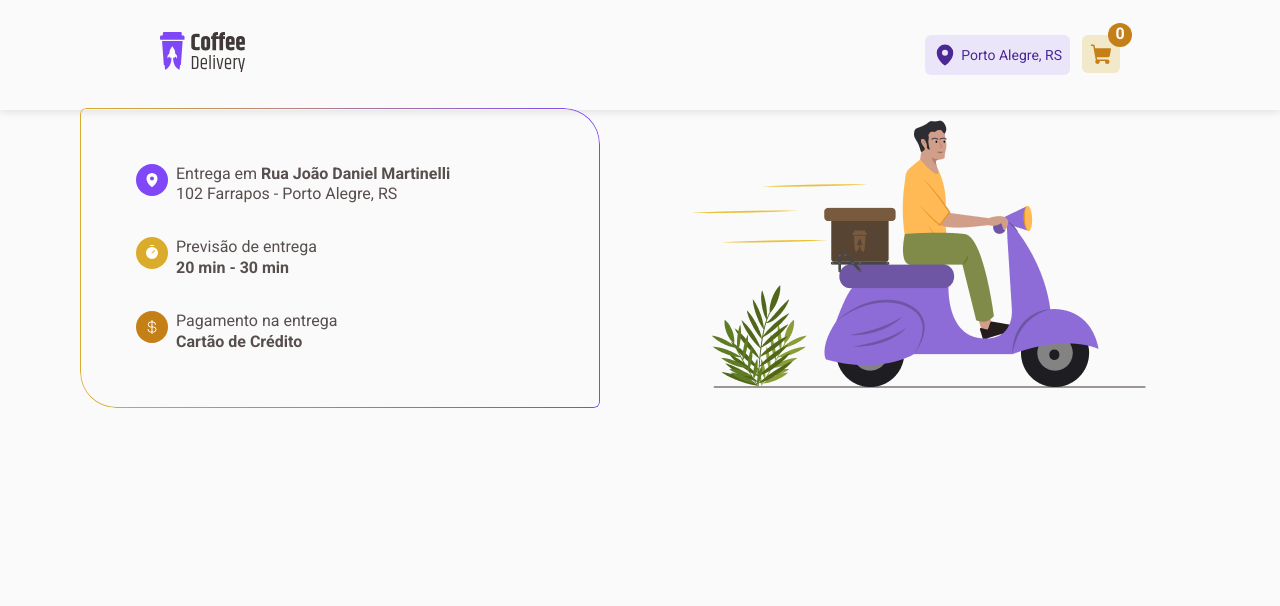
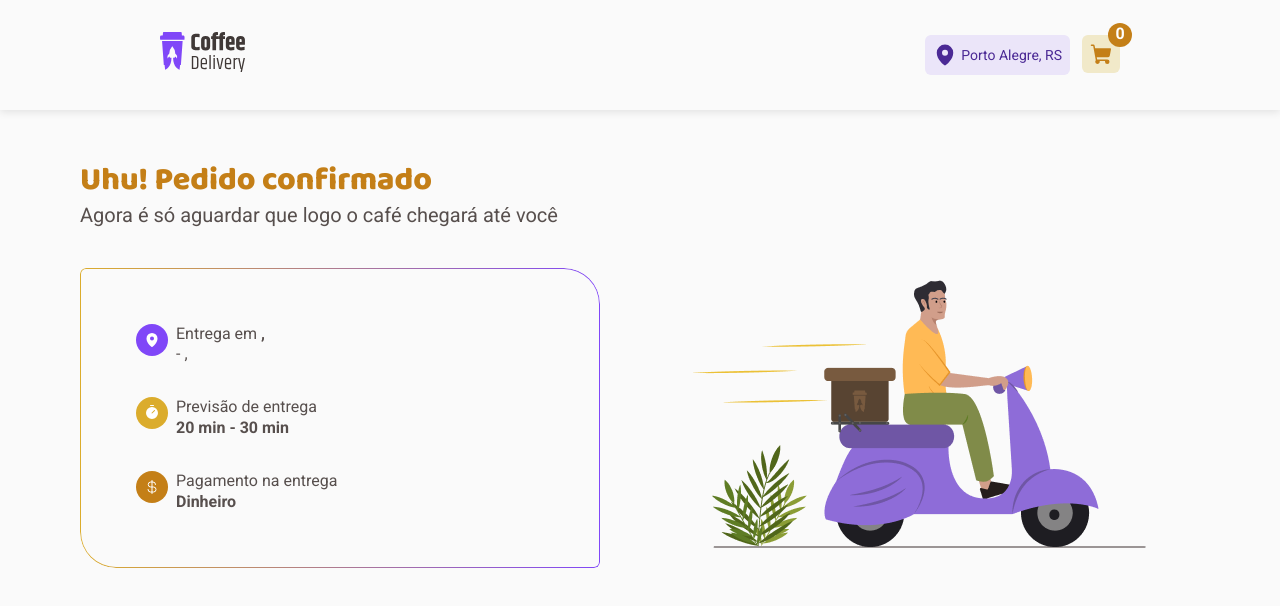
Before and after one commit to Cipriano99/ignite-coffee-delivery, a React (Vite) app: page /success in a window 1280 px wide. Shown: the top 606 px of the page. Built offline with nearby package versions, Linux system fonts and the light colour scheme.

Commit message:
feat(success): order finish to delivery

```diff
--- a/src/contexts/CartCoffeesContext.tsx
+++ b/src/contexts/CartCoffeesContext.tsx
@@ -1,12 +1,7 @@
-import {
-  createContext,
-  ReactNode,
-  useEffect,
-  useReducer,
-  useState,
-} from 'react'
+import { createContext, ReactNode, useReducer } from 'react'
 import { toast } from 'react-toastify'
 import { coffeesData } from '../data/coffees'
+import { AddressDeliveryFormType } from '../pages/Cart'
 
 interface CoffeesData {
   name: string
@@ -27,15 +22,18 @@ interface CartCoffeesContextData {
   cartCoffees: CoffeesData[]
   cartCoffeesPrices: CoffeesPricesData
   payment: PaymentType
+  address: AddressDeliveryFormType
   addNewCoffee: (nameCoffee: string, quantity: number) => void
   removeCoffee: (nameCoffee: string) => void
   selectPayment: (payment: string) => void
+  selectAddress: (address: AddressDeliveryFormType) => void
 }
 
 interface CartCoffeeState {
   cartCoffees: CoffeesData[]
   cartCoffeesPrices: CoffeesPricesData
   payment: PaymentType
+  address: AddressDeliveryFormType
 }
 
 export const CartCoffeesContext = createContext({} as CartCoffeesContextData)
@@ -109,6 +107,13 @@ export const CartCoffeesProvider = ({ children }: { children: ReactNode }) => {
         }
       }
 
+      if (action.type === 'DELIVERY') {
+        return {
+          ...state,
+          address: action.payload.address,
+        }
+      }
+
       return state
     },
     {
@@ -119,9 +124,10 @@ export const CartCoffeesProvider = ({ children }: { children: ReactNode }) => {
         totalOrder: 0,
       },
       payment: 'money',
+      address: {},
     },
   )
-  const { cartCoffees, cartCoffeesPrices, payment } = cartCoffeesState
+  const { cartCoffees, cartCoffeesPrices, payment, address } = cartCoffeesState
 
   const addNewCoffee = (nameCoffee: string, quantity: number) => {
     const coffeeFound: typeof coffeesData[0] | undefined = coffeesData.find(
@@ -171,15 +177,26 @@ export const CartCoffeesProvider = ({ children }: { children: ReactNode }) => {
     })
   }
 
+  const selectAddress = (address: AddressDeliveryFormType) => {
+    dispatch({
+      type: 'DELIVERY',
+      payload: {
+        address,
+      },
+    })
+  }
+
   return (
     <CartCoffeesContext.Provider
       value={{
         cartCoffees,
         cartCoffeesPrices,
         payment,
+        address,
         addNewCoffee,
         removeCoffee,
         selectPayment,
+        selectAddress,
       }}
     >
       {children}
--- a/src/pages/Cart/FormDelivery/index.tsx
+++ b/src/pages/Cart/FormDelivery/index.tsx
@@ -1,4 +1,4 @@
-import { UseFormRegister, FieldValues } from 'react-hook-form'
+import { UseFormRegister } from 'react-hook-form'
 
 import {
   MapPinLine,
@@ -15,9 +15,10 @@ import {
   PaymentMethod,
 } from './styles'
 import { useCartCoffees } from '../../../hooks/useCartCoffees'
+import { AddressDeliveryFormType } from '..'
 
 interface FormDeliveryProps {
-  registerField: UseFormRegister<FieldValues>
+  registerField: UseFormRegister<AddressDeliveryFormType>
 }
 
 export const FormDelivery = ({ registerField }: FormDeliveryProps) => {
--- a/src/pages/Cart/index.tsx
+++ b/src/pages/Cart/index.tsx
@@ -1,12 +1,14 @@
 import { useForm } from 'react-hook-form'
 import * as zod from 'zod'
 import { zodResolver } from '@hookform/resolvers/zod'
+import { useNavigate } from 'react-router'
 
 import { FormDelivery } from './FormDelivery'
 import { Order } from './OrderDetails'
 
 import { CartContainer } from './styles'
 import { toast } from 'react-toastify'
+import { useCartCoffees } from '../../hooks/useCartCoffees'
 
 const formCartValidationSchema = zod.object({
   cep: zod.string().min(8, 'Informe o CEP corretamente'),
@@ -21,17 +23,23 @@ const formCartValidationSchema = zod.object({
     .max(2, 'Informe somente a sigla'),
 })
 
+export type AddressDeliveryFormType = zod.infer<typeof formCartValidationSchema>
+
 export const Cart = () => {
+  const navigate = useNavigate()
+  const { selectAddress } = useCartCoffees()
+
   const {
     register,
     handleSubmit,
     formState: { errors },
-  } = useForm({
+  } = useForm<AddressDeliveryFormType>({
     resolver: zodResolver(formCartValidationSchema),
   })
 
-  const handleFinishOrder = (data: any) => {
-    console.log(data)
+  function handleFinishOrder(data: AddressDeliveryFormType) {
+    selectAddress(data)
+    navigate('/success')
   }
 
   Object.values(errors)
--- a/src/pages/Success/index.tsx
+++ b/src/pages/Success/index.tsx
@@ -1,8 +1,17 @@
 import { CurrencyDollar, MapPin, Timer } from 'phosphor-react'
 import { DataContent, ItemContent, SuccessContainer } from './styles'
 import deliveryImg from '../../assets/Illustration.png'
+import { useCartCoffees } from '../../hooks/useCartCoffees'
 
 export const Success = () => {
+  const { address, payment } = useCartCoffees()
+
+  const paymentMethod = {
+    money: 'Dinheiro',
+    debit: 'Cartão de débito',
+    credit: 'Cartão de crédito',
+  }
+
   return (
     <SuccessContainer>
       <h1>Uhu! Pedido confirmado</h1>
@@ -17,9 +26,14 @@ export const Success = () => {
               </div>
               <div>
                 <span>
-                  Entrega em <strong>Rua João Daniel Martinelli</strong>
+                  Entrega em{' '}
+                  <strong>
+                    {address.rua}, {address.numero}
+                  </strong>
                 </span>
-                <span>102 Farrapos - Porto Alegre, RS</span>
+                <span>
+                  {address.bairro} - {address.cidade}, {address.uf}
+                </span>
               </div>
             </ItemContent>
 
@@ -39,7 +53,7 @@ export const Success = () => {
               </div>
               <div>
                 <span>Pagamento na entrega</span>
-                <strong>Cartão de Crédito</strong>
+                <strong>{paymentMethod[payment]}</strong>
               </div>
             </ItemContent>
           </div>
--- a/src/pages/Success/styles.ts
+++ b/src/pages/Success/styles.ts
@@ -3,6 +3,7 @@ import styled from 'styled-components'
 export const SuccessContainer = styled.div`
   max-width: 1120px;
   margin: 0 auto;
+  padding-top: 10rem;
 
   h1 {
     font-size: ${({ theme }) => theme.title.l};
```
